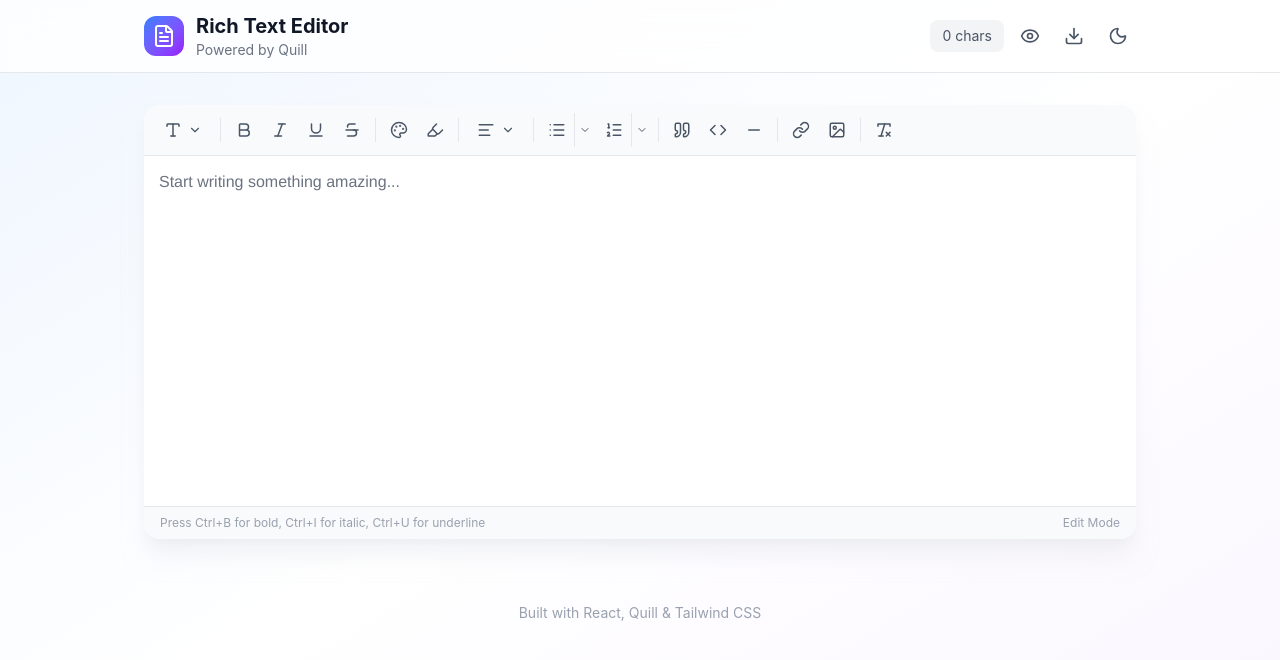
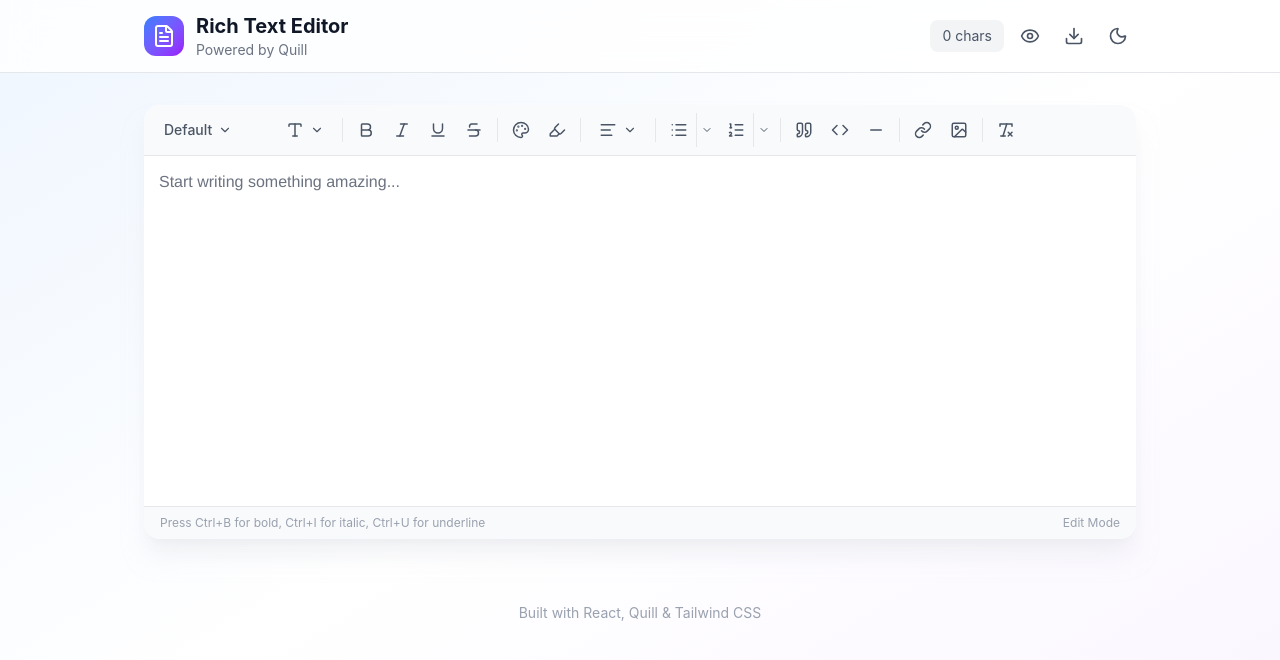
Before and after one commit to rostyslav-horytskyi/react-quill, a React (Vite) app: page / in a window 1280 px wide. Shown: the top 660 px of the page. Built offline with nearby package versions, Linux system fonts and the light colour scheme.

Commit message:
feat: implement Font Family button

```diff
--- a/src/components/Editor/Editor.scss
+++ b/src/components/Editor/Editor.scss
@@ -53,3 +53,44 @@
 @include custom-bullet-style('circle', '○');
 @include custom-bullet-style('disc', '●');
 @include custom-bullet-style('square', '■');
+
+// Font family styles
+.ql-font-arial {
+  font-family: Arial, sans-serif;
+}
+
+.ql-font-times-new-roman {
+  font-family: 'Times New Roman', Times, serif;
+}
+
+.ql-font-georgia {
+  font-family: Georgia, serif;
+}
+
+.ql-font-verdana {
+  font-family: Verdana, sans-serif;
+}
+
+.ql-font-courier-new {
+  font-family: 'Courier New', Courier, monospace;
+}
+
+.ql-font-trebuchet-ms {
+  font-family: 'Trebuchet MS', sans-serif;
+}
+
+.ql-font-garamond {
+  font-family: Garamond, serif;
+}
+
+.ql-font-palatino {
+  font-family: 'Palatino Linotype', Palatino, serif;
+}
+
+.ql-font-tahoma {
+  font-family: Tahoma, sans-serif;
+}
+
+.ql-font-impact {
+  font-family: Impact, sans-serif;
+}
--- a/src/components/Editor/Editor.tsx
+++ b/src/components/Editor/Editor.tsx
@@ -1,6 +1,7 @@
 import { forwardRef, useRef, useEffect, useLayoutEffect } from 'react';
 import Quill from 'quill';
 import CustomList from '../../quill/formats/list.ts';
+import '../../quill/formats/font';
 import 'quill/dist/quill.snow.css';
 import 'quill/dist/quill.bubble.css';
 import type { EditorProps } from './types';
--- a/src/components/Toolbar/Toolbar.tsx
+++ b/src/components/Toolbar/Toolbar.tsx
@@ -1,4 +1,5 @@
 import HeadingDropdown from './components/HeadingDropdown/HeadingDropdown';
+import FontDropdown from './components/FontDropdown/FontDropdown';
 import AlignmentDropdown from './components/AlignmentDropdown/AlignmentDropdown';
 import ToolbarDivider from './components/ToolbarDivider/ToolbarDivider';
 import {
@@ -18,6 +19,7 @@ export default function Toolbar() {
       role={'toolbar'}
       className="flex flex-wrap items-center gap-0.5 p-2 bg-gray-50 dark:bg-gray-800 border-b border-gray-200 dark:border-gray-700 rounded-t-xl"
     >
+      <FontDropdown />
       <HeadingDropdown />
       <ToolbarDivider />
       <FormatButtons />
--- /dev/null
+++ b/src/components/Toolbar/components/FontDropdown/FontDropdown.tsx
@@ -0,0 +1,87 @@
+import { useState, useRef, useEffect } from 'react';
+import { ChevronDown } from 'lucide-react';
+import { useQuill } from '../../../../context';
+import { FONT_OPTIONS, type FontValue } from '../../../../quill/formats/font';
+
+const FONT_STYLES: Record<string, string> = {
+  arial: 'Arial, sans-serif',
+  'times-new-roman': '"Times New Roman", Times, serif',
+  georgia: 'Georgia, serif',
+  verdana: 'Verdana, sans-serif',
+  'courier-new': '"Courier New", Courier, monospace',
+  'trebuchet-ms': '"Trebuchet MS", sans-serif',
+  garamond: 'Garamond, serif',
+  palatino: '"Palatino Linotype", Palatino, serif',
+  tahoma: 'Tahoma, sans-serif',
+  impact: 'Impact, sans-serif',
+};
+
+export default function FontDropdown() {
+  const { quill, formats, refreshFormats } = useQuill();
+  const [isOpen, setIsOpen] = useState(false);
+  const dropdownRef = useRef<HTMLDivElement>(null);
+
+  const currentValue = (formats.font as FontValue) ?? false;
+  const currentOption = FONT_OPTIONS.find(opt => opt.value === currentValue) ?? FONT_OPTIONS[0];
+
+  useEffect(() => {
+    function handleClickOutside(event: MouseEvent) {
+      if (dropdownRef.current && !dropdownRef.current.contains(event.target as Node)) {
+        setIsOpen(false);
+      }
+    }
+    document.addEventListener('mousedown', handleClickOutside);
+    return () => document.removeEventListener('mousedown', handleClickOutside);
+  }, []);
+
+  const handleSelect = (value: FontValue) => {
+    if (!quill) return;
+    quill.format('font', value);
+    refreshFormats();
+    setIsOpen(false);
+  };
+
+  return (
+    <div className="relative" ref={dropdownRef} data-testid="font-dropdown">
+      <button
+        type="button"
+        onClick={() => setIsOpen(!isOpen)}
+        className="flex items-center gap-1.5 px-3 py-1.5 rounded-lg transition-all duration-150 hover:bg-gray-100 dark:hover:bg-gray-700 text-gray-600 dark:text-gray-400 text-sm font-medium min-w-[120px]"
+        style={{
+          fontFamily: currentOption.value ? FONT_STYLES[currentOption.value] : 'inherit',
+        }}
+      >
+        <span className="truncate">{currentOption.label}</span>
+        <ChevronDown
+          size={14}
+          className={`shrink-0 transition-transform duration-200 ${isOpen ? 'rotate-180' : ''}`}
+        />
+      </button>
+
+      {isOpen && (
+        <div
+          data-testid="font-dropdown-menu"
+          className="absolute top-full left-0 mt-1 min-w-[160px] max-h-[300px] overflow-y-auto bg-white dark:bg-gray-800 border border-gray-200 dark:border-gray-700 rounded-lg shadow-lg z-50"
+        >
+          {FONT_OPTIONS.map(option => (
+            <button
+              key={String(option.value)}
+              type="button"
+              onClick={() => handleSelect(option.value)}
+              style={{
+                fontFamily: option.value ? FONT_STYLES[option.value] : 'inherit',
+              }}
+              className={`w-full text-left px-3 py-2 text-sm transition-colors hover:bg-gray-100 dark:hover:bg-gray-700 ${
+                currentValue === option.value
+                  ? 'bg-blue-50 text-blue-600 dark:bg-blue-900/30 dark:text-blue-400'
+                  : 'text-gray-700 dark:text-gray-300'
+              }`}
+            >
+              {option.label}
+            </button>
+          ))}
+        </div>
+      )}
+    </div>
+  );
+}
--- /dev/null
+++ b/src/quill/formats/font.ts
@@ -0,0 +1,39 @@
+import Quill from 'quill';
+
+const Font = Quill.import('attributors/class/font') as {
+  whitelist: string[];
+};
+
+// 10 most popular fonts
+Font.whitelist = [
+  'arial',
+  'times-new-roman',
+  'georgia',
+  'verdana',
+  'courier-new',
+  'trebuchet-ms',
+  'garamond',
+  'palatino',
+  'tahoma',
+  'impact',
+];
+
+Quill.register(Font, true);
+
+export const FONT_OPTIONS = [
+  { value: false, label: 'Default' },
+  { value: 'arial', label: 'Arial' },
+  { value: 'times-new-roman', label: 'Times New Roman' },
+  { value: 'georgia', label: 'Georgia' },
+  { value: 'verdana', label: 'Verdana' },
+  { value: 'courier-new', label: 'Courier New' },
+  { value: 'trebuchet-ms', label: 'Trebuchet MS' },
+  { value: 'garamond', label: 'Garamond' },
+  { value: 'palatino', label: 'Palatino' },
+  { value: 'tahoma', label: 'Tahoma' },
+  { value: 'impact', label: 'Impact' },
+] as const;
+
+export type FontValue = (typeof FONT_OPTIONS)[number]['value'];
+
+export default Font;
--- a/src/types.ts
+++ b/src/types.ts
@@ -3,6 +3,18 @@ export interface EditorFormats {
   italic?: boolean;
   underline?: boolean;
   strike?: boolean;
+  font?:
+    | 'arial'
+    | 'times-new-roman'
+    | 'georgia'
+    | 'verdana'
+    | 'courier-new'
+    | 'trebuchet-ms'
+    | 'garamond'
+    | 'palatino'
+    | 'tahoma'
+    | 'impact'
+    | false;
   list?:
     | 'bullet'
     | 'ordered'
```
Also changed, not shown: 1 other file (tests, documents, lock files or other folders).
